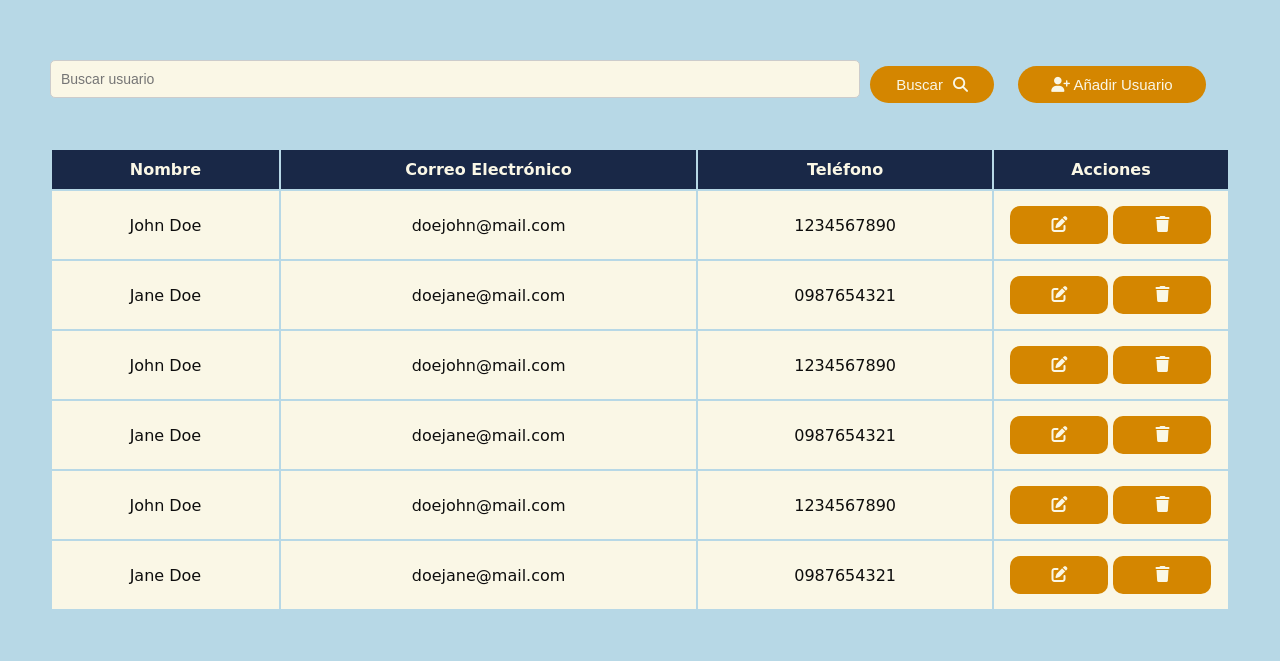
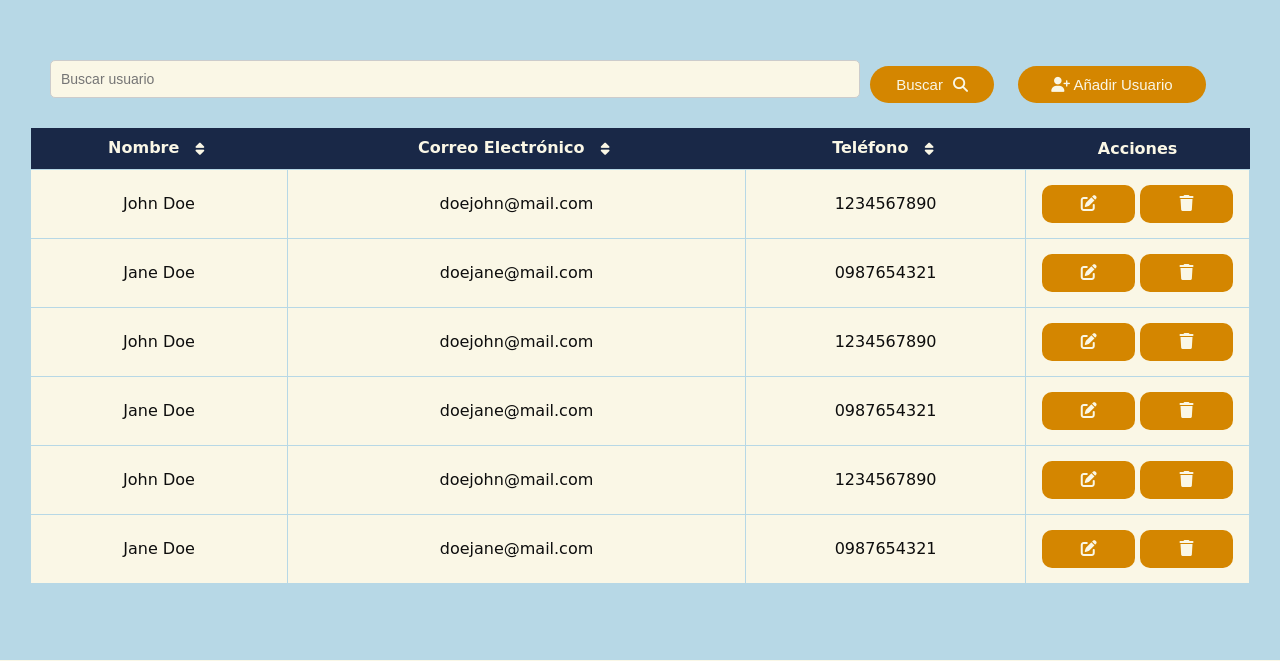
Before and after one commit to ITLAZ/MonDojo, a Python web app: template templates/userspanel.html in a window 1280 px wide. Shown: the part 140-801 px from the top of the page. Run offline with Jinja, Linux system fonts and the light colour scheme; the template is opened without the code that fills it, so the values that code supplies are empty; some libraries are stand-ins or nearby versions.

Commit message:
agregando boton de filtrado

```diff
--- a/static/css/userspanel.css
+++ b/static/css/userspanel.css
@@ -123,7 +123,7 @@ body {
     cursor: pointer;
 }
 
-.add-user{
+.add-user {
     display: flex;
     justify-content: center;
     align-items: center;
@@ -145,6 +145,7 @@ table {
     width: 100%;
     height: 100%;
     padding: 20px;
+    border-collapse: collapse; /* Añadido para evitar espacios entre celdas */
 }
 
 th {
@@ -152,6 +153,24 @@ th {
     color: var(--light-color);
     padding: 10px;
     text-align: center;
+    position: relative;
+    display: table-cell; /* Cambiado de flex a table-cell */
+    vertical-align: middle; /* Alineación vertical central */
+}
+
+th .filter-btn {
+    background: transparent;
+    border: none;
+    margin-left: 5px;
+    color: var(--light-color);
+    font-size: 14px; /* Ajuste del tamaño del icono */
+    vertical-align: middle; /* Alineación vertical central */
+    width: 20px; /* Tamaño fijo */
+    height: 20px; /* Tamaño fijo */
+    display: inline-block; /* Asegurar que sea de tipo inline-block */
+    padding: 0;
+    line-height: 20px; /* Asegurar la alineación vertical */
+    text-align: center; /* Asegurar la alineación horizontal */
 }
 
 td {
@@ -159,6 +178,7 @@ td {
     color: var(--dark-color);
     padding: 15px;
     text-align: center;
+    border: 1px solid var(--secondary-color); /* Añadido para separar celdas */
 }
 
 td button {
--- a/templates/userspanel.html
+++ b/templates/userspanel.html
@@ -40,9 +40,9 @@
         <table>
             <thead>
                 <tr>
-                    <th>Nombre</th>
-                    <th>Correo Electrónico</th>
-                    <th>Teléfono</th>
+                    <th>Nombre <button class="filter-btn"><i class="fa-solid fa-sort"></i></button></th>
+                    <th>Correo Electrónico <button class="filter-btn"><i class="fa-solid fa-sort"></i></button></th>
+                    <th>Teléfono <button class="filter-btn"><i class="fa-solid fa-sort"></i></button></th>
                     <th>Acciones</th>
                 </tr>
             </thead>
```
